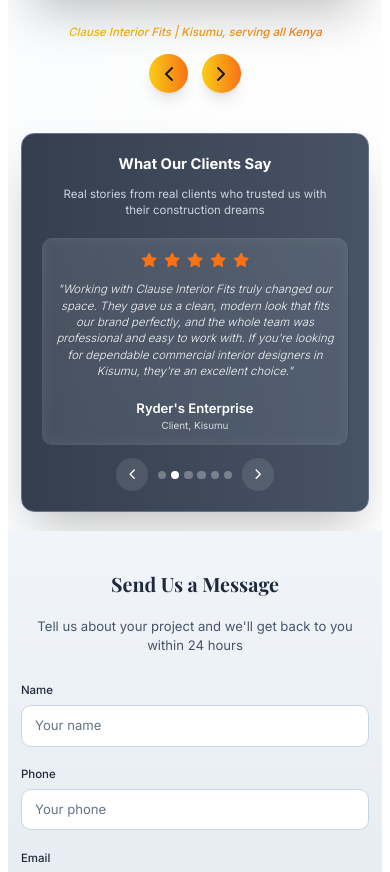
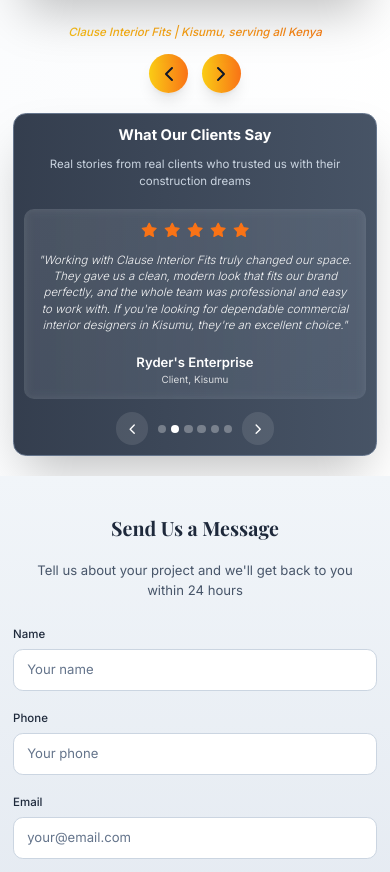
Before and after one commit to kevwasonga/K_Builders, a React (Vite) app: page / in a window 390 px wide. Shown: the part 4632-5504 px from the top of the page. Built offline with nearby package versions, Linux system fonts and the light colour scheme.

Commit message:
Remove body padding causing white strip margins on left and right

```diff
--- a/src/components/Hero.tsx
+++ b/src/components/Hero.tsx
@@ -59,7 +59,7 @@
             <img
               src={image}
               alt="Interior Design"
-              className="w-full h-full object-cover scale-110 animate-slow-zoom"
+              className="w-full h-full object-cover object-center scale-110 animate-slow-zoom"
             />
           </div>
         ))}
--- a/src/components/Projects.tsx
+++ b/src/components/Projects.tsx
@@ -608,7 +608,7 @@
         <div className="absolute bottom-20 left-10 w-48 h-48 bg-gradient-to-br from-yellow-400/20 to-orange-500/20 rounded-full animate-float-delayed"></div>
       </div>
 
-      <div className="max-w-full 2xl:max-w-[1920px] mx-auto px-4 sm:px-6 lg:px-12 xl:px-16 2xl:px-20 relative z-10">
+      <div className="w-full mx-auto px-4 sm:px-6 lg:px-8 relative z-10">
         {/* Header */}
         <div className="text-center mb-2 sm:mb-3 md:mb-4">
           <div className="inline-block px-4 py-2 bg-gradient-to-r from-yellow-400 to-orange-500 text-slate-900 text-sm font-bold rounded-full mb-3">
--- a/src/components/TestimonialsSlider.tsx
+++ b/src/components/TestimonialsSlider.tsx
@@ -91,8 +91,8 @@
   };
 
   return (
-    <div className="text-center mt-12 sm:mt-16 md:mt-20">
-      <div className="bg-gradient-to-r from-slate-800/90 to-slate-700/90 backdrop-blur-lg rounded-2xl p-4 xs:p-6 sm:p-8 md:p-12 border border-slate-500 shadow-2xl max-w-4xl mx-auto">
+    <div className="text-center mt-6 sm:mt-8 md:mt-10">
+      <div className="bg-gradient-to-r from-slate-800/90 to-slate-700/90 backdrop-blur-lg rounded-2xl p-2 xs:p-3 sm:p-4 md:p-6 border border-slate-500 shadow-2xl w-full mx-auto">
         <h3 className="text-base xs:text-lg sm:text-xl md:text-2xl lg:text-3xl font-bold text-white mb-2 xs:mb-3 sm:mb-4">What Our Clients Say</h3>
         <p className="text-xs xs:text-sm sm:text-base md:text-lg text-slate-300 mb-4 xs:mb-6 sm:mb-8 max-w-2xl mx-auto px-2 xs:px-4">
           Real stories from real clients who trusted us with their construction dreams
--- a/src/index.css
+++ b/src/index.css
@@ -11,14 +11,20 @@
   html {
     scroll-behavior: smooth;
     font-size: clamp(12px, 0.8vw + 10px, 20px);
+    margin: 0;
+    padding: 0;
+    width: 100%;
+    overflow-x: hidden;
   }
 
   body {
     margin: 0;
-    padding: 0 clamp(0.5rem, 2vw, 2rem);
+    padding: 0;
     font-family: 'Inter', sans-serif;
     line-height: 1.6;
     box-sizing: border-box;
+    width: 100%;
+    overflow-x: hidden;
   }
 
   * {
```
